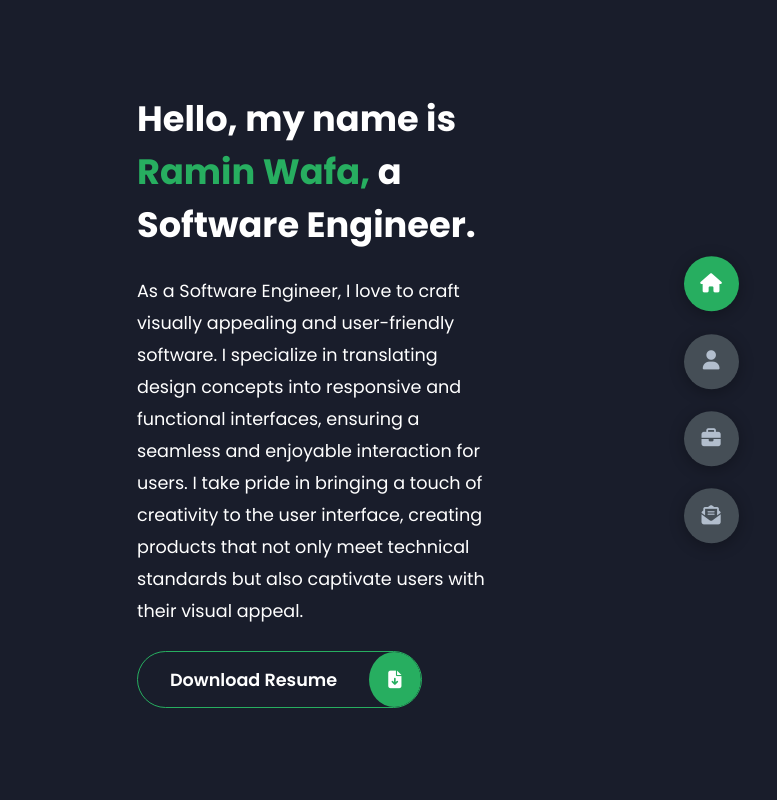
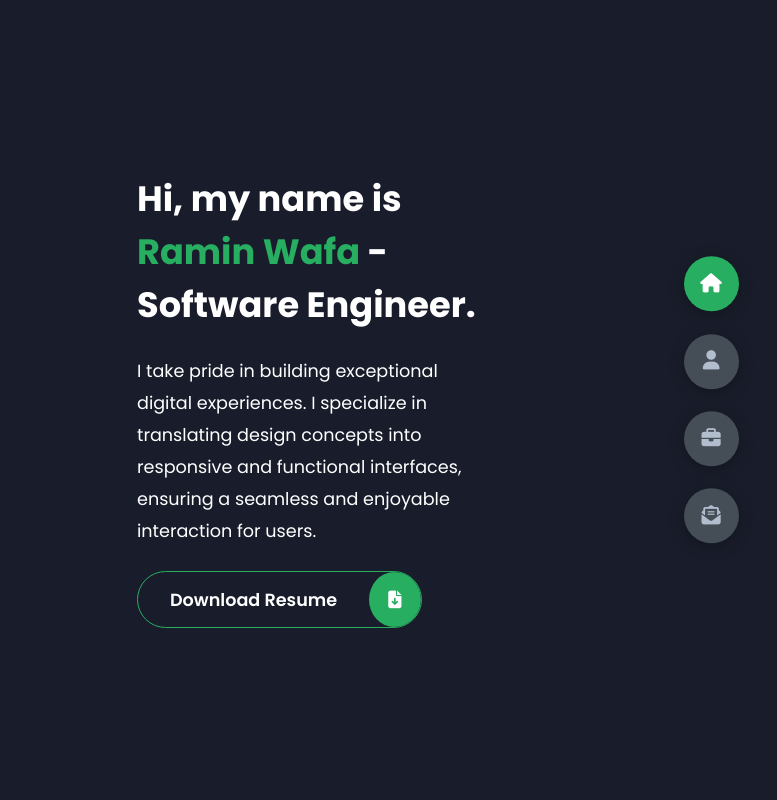
Before and after one commit to WRamin/WRamin.github.io, a plain HTML site: page index.html in a window 1280 px wide. Shown: the full height of the page, 503-1280 px from the left. Drawn offline with Linux system fonts and the light colour scheme.

Commit message:
changed the grayscaling option, reworded the main page

```diff
--- a/index.html
+++ b/index.html
@@ -22,12 +22,11 @@
             </div>
             <div class="right-header">
                 <h1 class="name">
-                    Hello, my name is <span> Ramin Wafa,</span>
-                    a Software Engineer.
+                    Hi, my name is <span> Ramin Wafa</span>
+                    - Software Engineer.
                 </h1>
                 <p>
-                    As a Software Engineer, I love to craft visually appealing and user-friendly software. I specialize in translating design concepts into responsive and functional interfaces, ensuring a seamless and enjoyable interaction for users.
-                    I take pride in bringing a touch of creativity to the user interface, creating products that not only meet technical standards but also captivate users with their visual appeal.
+                    I take pride in building exceptional digital experiences. I specialize in translating design concepts into responsive and functional interfaces, ensuring a seamless and enjoyable interaction for users.
                 </p>
                 <div class="btn-container">
                     <a href="" class="main-btn">
--- a/styles.scss
+++ b/styles.scss
@@ -176,10 +176,10 @@ section {
                 width: 100%;
                 object-fit: cover;
                 transition: var(--transition-1);
-                filter: grayscale(100%);
-                &:hover {
+                /*filter: grayscale(100%);
+                //&:hover {
                     filter: grayscale(0);
-                }
+                } */
             }
         }
     }
```
Also changed, not shown: images/unnamed.png (deleted), styles.css, 1 other file.
